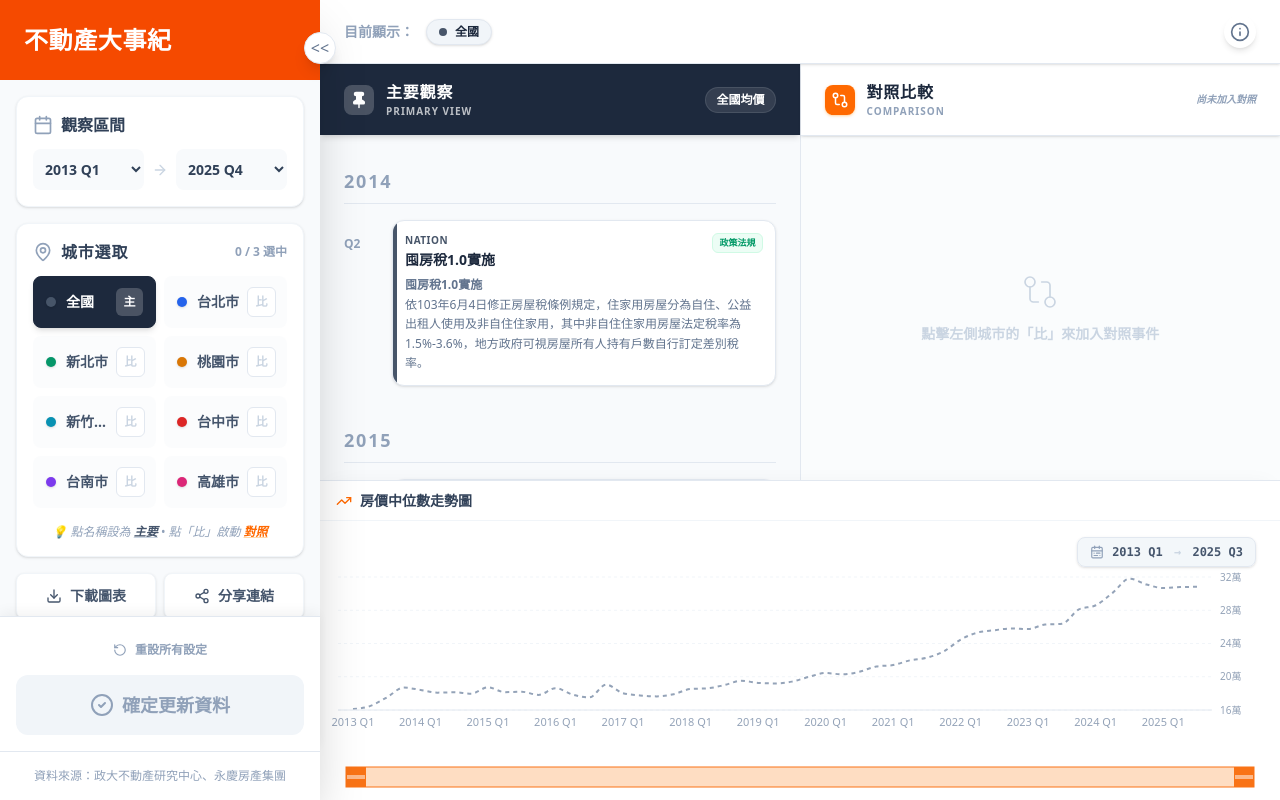
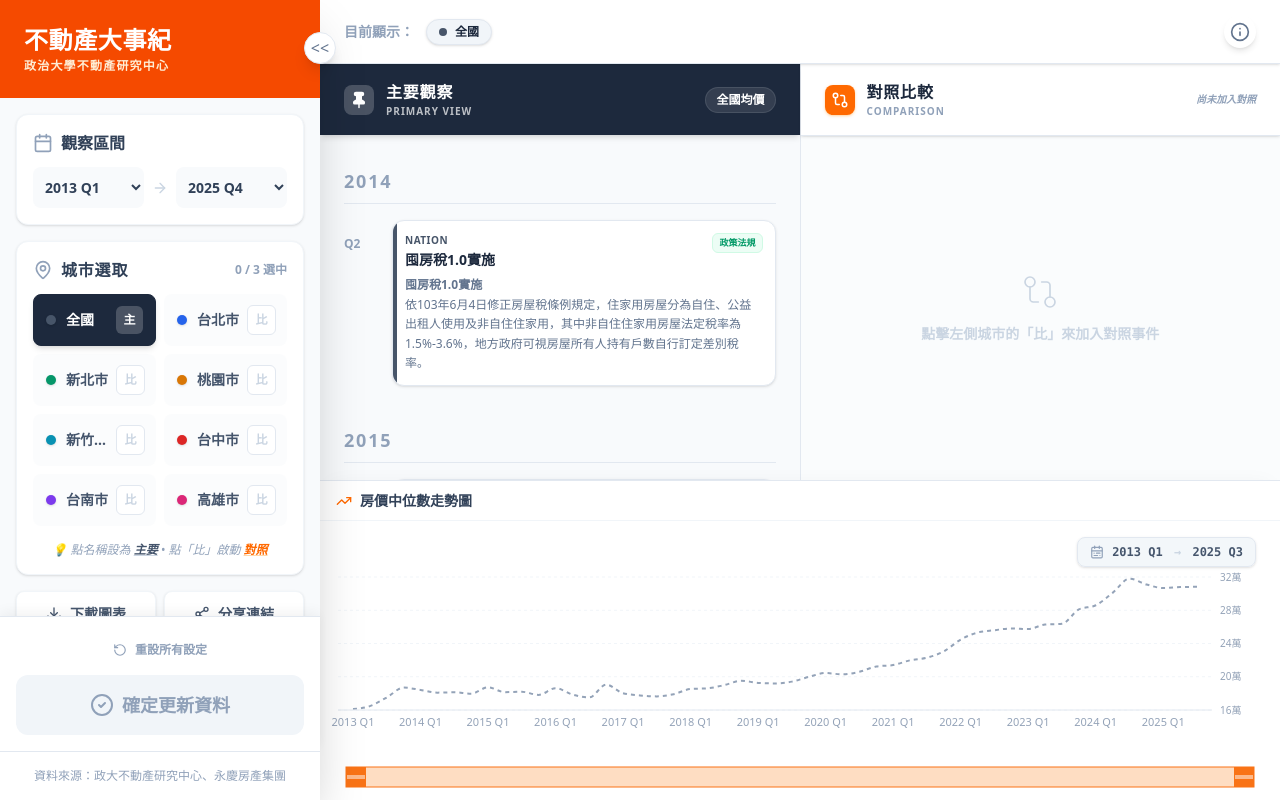
Before and after one commit to NCCU-rer/Real-Estate-Chronicle, a Next.js app: page / in a window 1280 px wide. Built offline with nearby package versions, Linux system fonts and the light colour scheme.

Commit message:
sidebar文字設定

```diff
--- a/src/components/DashboardSidebar.tsx
+++ b/src/components/DashboardSidebar.tsx
@@ -154,6 +154,7 @@ export default function DashboardSidebar({
           <div className="relative z-10 flex items-center gap-3">
             <div className={`transition-opacity duration-200 ${isSidebarCollapsed ? "opacity-0 w-0 overflow-hidden" : "opacity-100"}`}>
               <h1 className="font-bold text-2xl tracking-wide whitespace-nowrap">不動產大事紀</h1>
+              <p className="text-xs text-orange-100 font-bold tracking-widest mt-0.5">政治大學不動產研究中心</p>
             </div>
           </div>
 
--- a/src/components/ReportCanvas.tsx
+++ b/src/components/ReportCanvas.tsx
@@ -41,14 +41,14 @@ const PageFrame = ({ children, pageNum, totalPages, config, title }: { children:
   <div className="report-page w-300 min-h-225 bg-slate-50 p-14 flex flex-col relative overflow-hidden mb-10 border border-slate-200 shadow-2xl rounded-[40px]">
     <div className="flex items-center justify-between border-b-2 border-orange-600 pb-6 mb-8 shrink-0">
       <div>
-        <h1 className="text-3xl font-black text-slate-800 tracking-tight">不動產大事紀研究報告</h1>
+        <h1 className="text-3xl font-black text-slate-800 tracking-tight">政大不動產大事紀研究報告</h1>
         <div className="flex items-center gap-3 mt-2">
           <span className="bg-orange-600 text-white text-[10px] font-black px-2 py-0.5 rounded tracking-widest uppercase">Official Report</span>
           <p className="text-slate-500 font-bold text-xs">觀察期間：{config.start.replace("_", " ")} → {config.end.replace("_", " ")}</p>
         </div>
       </div>
       <div className="text-right">
-        <p className="text-2xl font-black text-slate-700">不動產研究中心</p>
+        <p className="text-2xl font-black text-slate-700">政治大學不動產研究中心</p>
         <p className="text-[10px] text-slate-400 font-bold tracking-widest uppercase mt-1">Market Intelligence Division</p>
       </div>
     </div>
```
